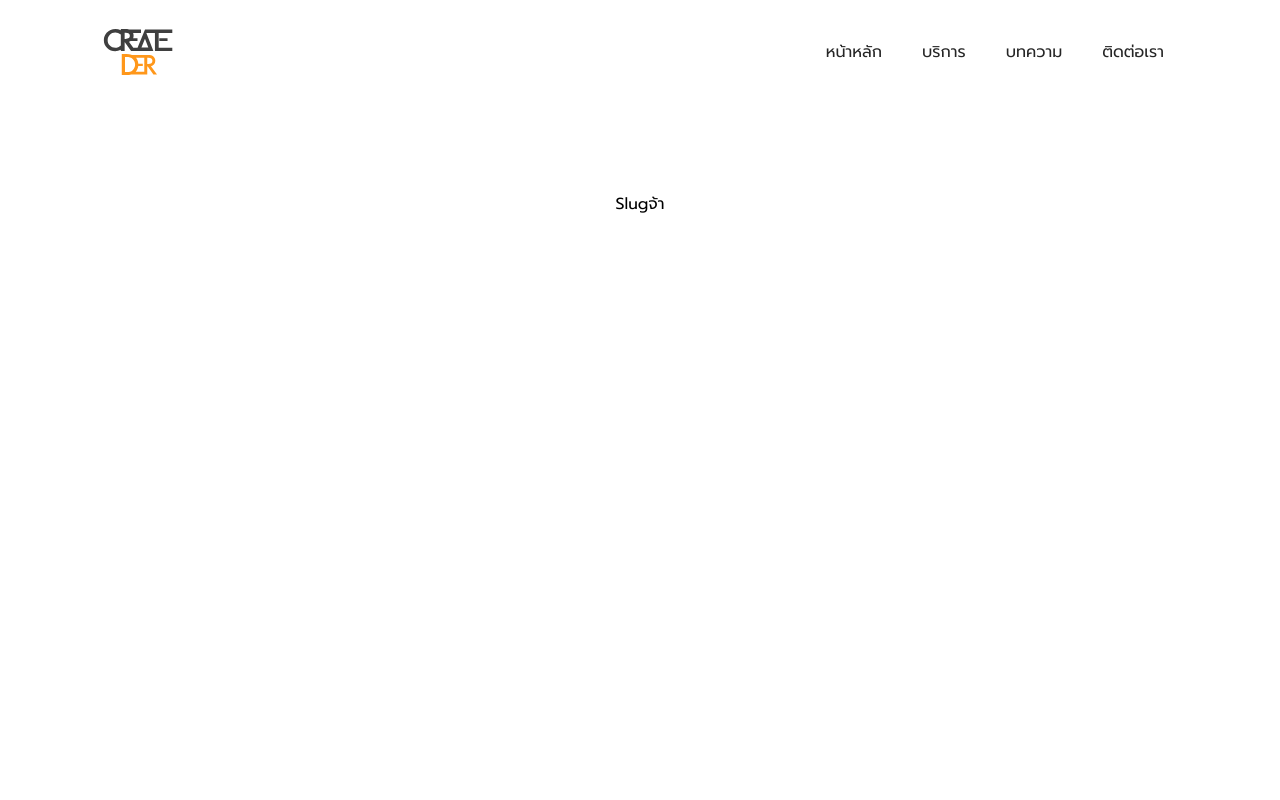
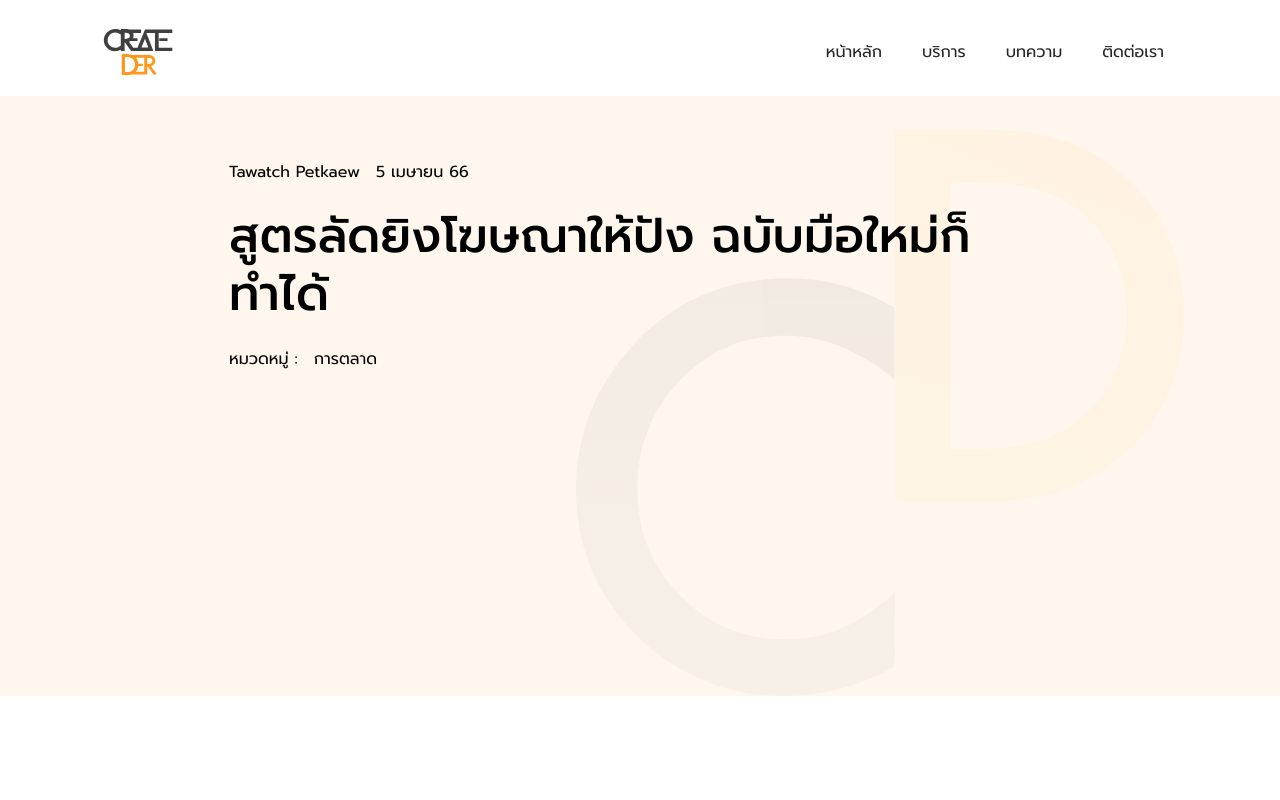
Before and after one commit to PromiseZy/createder-ts, a Next.js app: page /article/1 in a window 1280 px wide. Shown: the top 800 px of the page. Built offline with nearby package versions, Linux system fonts and the light colour scheme.

Commit message:
update article and slug

```diff
--- a/src/pages/article.tsx
+++ b/src/pages/article.tsx
@@ -1,9 +1,12 @@
+import CardList from "@/components/Card"
+
 export default function article() {
   return (
     <div>
       <div className="flex min-h-screen flex-col items-center justify-between p-24" style={{ fontFamily: 'Prompt' }}>
         <div className="">
             <p>บทความของเราจ้า</p>
+            <CardList/>
         </div>
       </div>
     </div>
--- a/src/pages/article/[slug].tsx
+++ b/src/pages/article/[slug].tsx
@@ -1,10 +1,44 @@
 export default function article() {
     return (
       <div>
-        <div className="flex min-h-screen flex-col items-center justify-between p-24" style={{ fontFamily: 'Prompt' }}>
-          <div className="">
-              <p>Slugจ้า</p>
-          </div>
+        <div className="flex min-h-screen flex-col items-center justify-between " style={{ fontFamily: 'Prompt' }}>
+            <div className="z-0 flex absolute w-full bg-orange-50" style={{width:"100%", height:"600px"}}>
+              <div className="absolute right-0" style={{marginTop:"33.18px", marginRight:"96.43px"}}>
+                <svg width="608" height="567" viewBox="0 0 608 567" fill="none" xmlns="http://www.w3.org/2000/svg">
+                <g opacity="0.05">
+                <path d="M318.677 178.83V250.776C283.446 221.412 246.99 206.717 209.307 206.717C167.796 206.717 132.815 221.587 104.366 251.302C75.7658 280.841 61.4534 316.99 61.4534 359.747C61.4534 402.505 75.7658 437.602 104.366 466.64C132.966 495.679 168.046 510.174 209.557 510.174C231.026 510.174 249.242 506.694 264.255 499.735C272.637 496.255 281.294 491.574 290.302 485.666C299.285 479.758 308.743 472.624 318.702 464.287V537.536C283.822 557.187 247.19 567 208.807 567C151.056 567 101.788 546.923 60.978 506.769C20.3176 466.265 0 417.45 0 360.248C0 308.979 17.0148 263.268 51.0193 223.114C92.8807 173.923 147.053 149.34 213.511 149.34C250.903 149.34 284.848 159.153 318.702 178.805L318.677 178.83Z" fill="url(#paint0_linear_53_1355)"/>
+                <path d="M318.725 372.723V0.176025H397.1C434.673 0.176025 464.368 3.88383 486.14 11.2764C509.516 18.5067 530.73 30.8122 549.76 48.1927C588.309 83.2551 607.571 129.348 607.571 186.449C607.571 243.55 587.495 290.038 547.32 325.424C527.152 343.129 506.03 355.435 483.933 362.341C463.276 369.27 434.022 372.723 396.124 372.723H318.702H318.725ZM375.096 319.886H400.492C425.82 319.886 446.871 317.221 463.648 311.914C480.424 306.283 495.574 297.361 509.12 285.125C536.864 259.865 550.736 226.981 550.736 186.449C550.736 145.918 537.027 112.454 509.608 87.0325C484.932 64.345 448.568 53.0129 400.492 53.0129H375.096V319.863V319.886Z" fill="url(#paint1_linear_53_1355)"/>
+                </g>
+                <defs>
+                <linearGradient id="paint0_linear_53_1355" x1="159.351" y1="149.34" x2="159.351" y2="567" gradientUnits="userSpaceOnUse">
+                <stop stop-color="#171717"/>
+                <stop offset="1" stop-color="#737373"/>
+                </linearGradient>
+                <linearGradient id="paint1_linear_53_1355" x1="463.137" y1="0.176025" x2="319.225" y2="373.261" gradientUnits="userSpaceOnUse">
+                <stop stop-color="#FF971A"/>
+                <stop offset="1" stop-color="#FCD34D"/>
+                </linearGradient>
+                </defs>
+                </svg>
+              </div>
+            </div>
+            <div className="z-10 " style={{width:"822px"}}>
+              <div>
+                <div className="flex mt-16">
+                  <p>Tawatch Petkaew</p>
+                  <p className="ml-4">5 เมษายน 66</p>
+                </div>
+                <div className="text-5xl font-medium mt-6" style={{lineHeight:"57.6px"}}>
+                  <p>สูตรลัดยิงโฆษณาให้ปัง ฉบับมือใหม่ก็ทำได้ </p>
+                </div>
+                <div className="flex mt-6">
+                  <p>หมวดหมู่ : </p>
+                  <p className="ml-4">การตลาด</p>
+                </div>
+              </div>
+            </div>
+        </div>
+        <div>
         </div>
       </div>
     )
```
